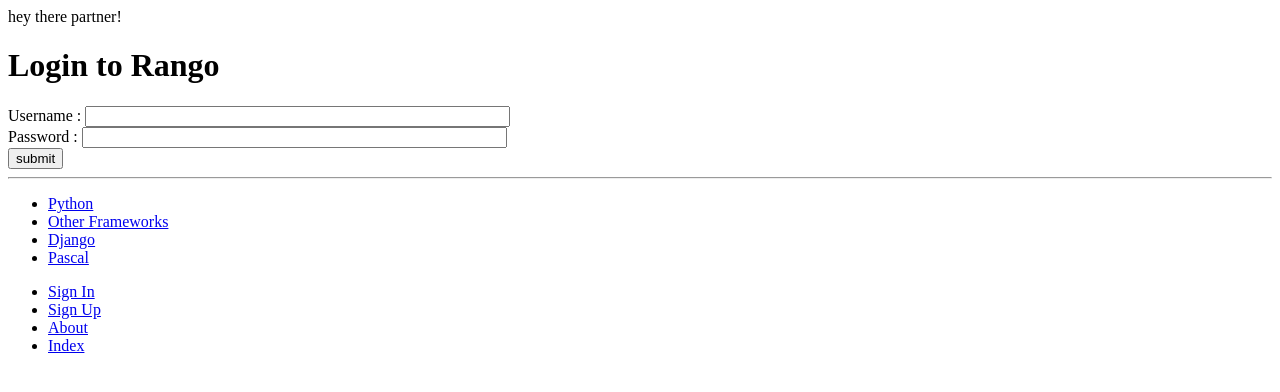
After one commit to fmavb/tango_with_django_project, a Django app: page /rango/login/ in a window 1280 px wide. The commit adds this page. Shown: the top 392 px of the page. Run offline with Django 3.2, Linux system fonts and the light colour scheme; data comes from the database, SQL or seed files in the repository; both versions use the stored data as it was after the commit.

Commit message:
Chapter 9

```diff
--- a/rango/admin.py
+++ b/rango/admin.py
@@ -1,5 +1,5 @@
 from django.contrib import admin
-from rango.models import Category, Page
+from rango.models import Category, Page, UserProfile
 
 class PageAdmin(admin.ModelAdmin):
     list_display = ('title','category','url')
@@ -12,3 +12,4 @@ class CategoryAdmin(admin.ModelAdmin):
 
 admin.site.register(Category, CategoryAdmin)
 admin.site.register(Page, PageAdmin)
+admin.site.register(UserProfile)
--- a/rango/models.py
+++ b/rango/models.py
@@ -1,5 +1,6 @@
 from django.db import models
 from django.template.defaultfilters import slugify
+from django.contrib.auth.models import User
 
 # Create your models here.
 class Category(models.Model):
@@ -26,3 +27,12 @@ class Page(models.Model):
 
     def __str__(self):
         return self.title
+
+class UserProfile(models.Model):
+    user = models.OneToOneField(User)
+
+    website = models.URLField(blank=True)
+    picture = models.ImageField(upload_to='profile_images',blank=True)
+
+    def __str__(self):
+        return self.user.username
--- a/rango/urls.py
+++ b/rango/urls.py
@@ -8,4 +8,8 @@ urlpatterns = [
     url(r'^category/(?P<category_name_slug>[\w\-]+)/$',views.show_category,name = 'show_category'),
     url(r'^add_category/$', views.add_category, name='add_category'),
     url(r'^category/(?P<category_name_slug>[\w\-]+)/add_page/$',views.add_page,name='add_page'),
+    url(r'^register/$', views.register, name='register'),
+    url(r'^login/$', views.user_login, name='login'),
+    url(r'^logout/$', views.user_logout, name='logout'),
+    url(r'^restricted/',views.restricted, name='restricted'),
 ]
--- a/rango/views.py
+++ b/rango/views.py
@@ -1,10 +1,12 @@
 from django.shortcuts import render
-from django.http import HttpResponse
+from django.http import HttpResponse, HttpResponseRedirect
 from django.shortcuts import render
 from rango.models import Category
 from rango.models import Page
-from rango.forms import CategoryForm
-from rango.forms import PageForm
+from rango.forms import CategoryForm, PageForm, UserForm, UserProfileForm
+from django.contrib.auth import authenticate, login, logout
+from django.contrib.auth.decorators import login_required
+from django.core.urlresolvers import reverse
 
 def index(request):
     category_list = Category.objects.order_by('-likes')[:5]
@@ -45,6 +47,7 @@ def add_category(request):
             print(form.errors)
     return render(request, 'rango/add_category.html', {'form':form})
 
+@login_required
 def add_page(request, category_name_slug):
     try:
         category = Category.objects.get(slug=category_name_slug)
@@ -67,3 +70,64 @@ def add_page(request, category_name_slug):
     context_dict = {'form': form, 'category': category}
 
     return render(request, 'rango/add_page.html', context_dict)
+
+def register(request):
+    registered = False
+
+    if request.method == 'POST':
+        user_form = UserForm(data=request.POST)
+        profile_form = UserProfileForm(data=request.POST)
+
+        if user_form.is_valid() and profile_form.is_valid():
+            user = user_form.save()
+            user.set_password(user.password)
+            user.save()
+
+            profile = profile_form.save(commit=False)
+            profile.user = user
+
+            if 'picture' in request.FILES:
+                profile.picture = request.FILES['picture']
+
+            profile.save()
+
+            registered = True
+
+        else:
+            print(user_form.errors,profile_form.errors)
+
+    else:
+        user_form = UserForm()
+        profile_form = UserProfileForm()
+
+    return render(request,'rango/register.html',{'user_form':user_form,'profile_form':profile_form,
+                                                 'registered':registered})
+
+def user_login(request):
+    if request.method == 'POST':
+        username = request.POST.get('username')
+        password = request.POST.get('password')
+
+        user = authenticate(username=username,password=password)
+        if user:
+            if user.is_active:
+                login(request, user)
+                return HttpResponseRedirect(reverse('index'))
+            else:
+                return HttpResponse("Your Rango account is disabled.")
+
+        else:
+            print("Invalid login details: {0}, {1}".format(username, password))
+            return HttpResponse("Invalid login details supplied.")
+
+    else:
+        return render(request, 'rango/login.html', {})
+
+@login_required
+def user_logout(request):
+    logout(request)
+    return HttpResponseRedirect(reverse('index'))
+
+@login_required
+def restricted(request):
+    return render(request,'rango/restricted.html', {})
--- a/tango_with_django_project/settings.py
+++ b/tango_with_django_project/settings.py
@@ -87,7 +87,7 @@ DATABASES = {
 
 # Password validation
 # https://docs.djangoproject.com/en/1.11/ref/settings/#auth-password-validators
-
+LOGIN_URL = '/rango/login/'
 AUTH_PASSWORD_VALIDATORS = [
     {
         'NAME': 'django.contrib.auth.password_validation.UserAttributeSimilarityValidator',
--- a/templates/rango/base.html
+++ b/templates/rango/base.html
@@ -8,6 +8,11 @@
         How to Tango with Django!
     {% endblock %}
     </title>
+    {% if user.is_authenticated %}
+        howdy {{ user.username }}!
+    {% else %}
+        hey there partner!
+    {% endif %}
 </head>
 <body>
 <div>
@@ -22,7 +27,14 @@
 </div>
 <div>
     <ul>
-        <li><a href="{% url 'rango:add_category' %}">Add New Category</a> </li>
+        {% if user.is_authenticated %}
+            <li><a href="{% url 'rango:restricted' %}">Restricted Page</a> </li>
+            <li><a href="{% url 'rango:logout' %}">Logout</a> </li>
+            <li><a href="{% url 'rango:add_category' %}">Add New Category</a> </li>
+        {% else %}
+            <li><a href="{% url 'rango:login' %}">Sign In</a> </li>
+            <li><a href="{% url 'rango:register' %}">Sign Up</a></li>
+        {% endif %}
         <li><a href="{% url 'rango:about' %}">About</a> </li>
         <li><a href="{% url 'rango:index' %}">Index</a> </li>
     </ul>
--- a/templates/rango/category.html
+++ b/templates/rango/category.html
@@ -9,7 +9,9 @@
     <div>
         {% if category %}
             <h1>{{ category.name }}</h1>
-            <a href="/rango/category/{{category.slug}}/add_page/">Add Page</a><br />
+            {% if user.is_authenticated %}
+                <a href="/rango/category/{{category.slug}}/add_page/">Add Page</a><br />
+            {% endif %}
             {% if pages %}
                 <ul>
                 {% for page in pages %}
--- /dev/null
+++ b/templates/rango/login.html
@@ -0,0 +1,18 @@
+{% extends 'rango/base.html' %}
+{% load staticfiles %}
+
+{% block title_block %}
+    Login
+{% endblock %}
+
+{% block body_block %}
+<h1>Login to Rango</h1>
+<form id="login_form" method="post" action="{% url 'rango:login' %}">
+    {% csrf_token %}
+    Username : <input type="text" name="username" value="" size="50" />
+    <br />
+    Password : <input type="password" name="password" value="" size="50" />
+    <br />
+    <input type="submit" value="submit"/>
+</form>
+{% endblock %}
```
Also changed, not shown: rango/forms.py (+14 -1 lines), templates/rango/register.html (added, +24 -0 lines), templates/rango/restricted.html (added, +12 -0 lines), db.sqlite3, media/profile_images/Screenshot_from_2018-01-19_15-24-55.png (added), rango/migrations/0004_auto_20180203_2205.py (added).
